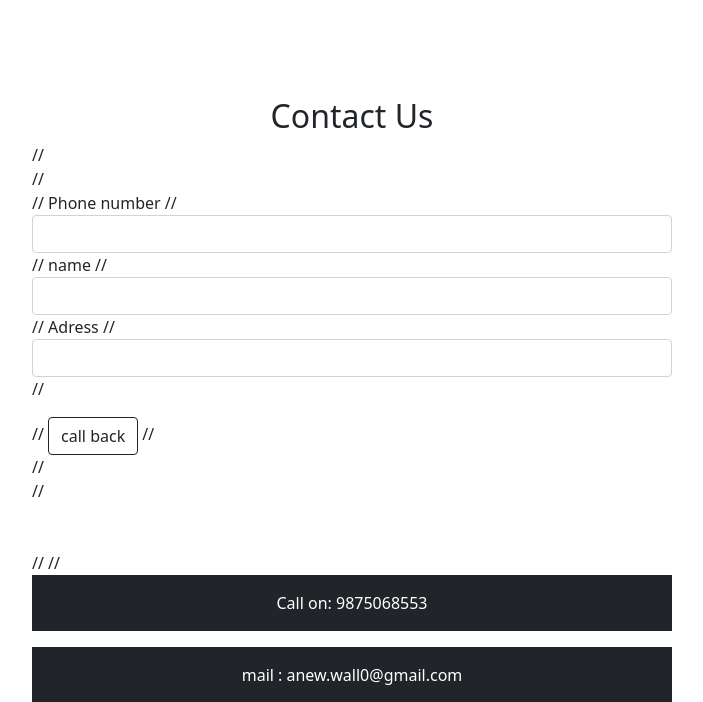
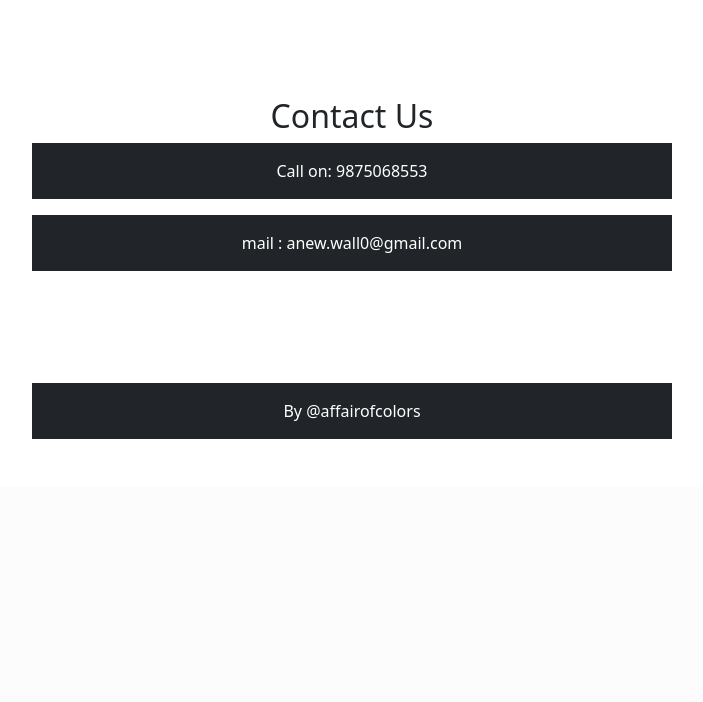
Before and after one commit to Sagardesai13/Anewwall, a PHP site: page / in a window 1280 px wide. Shown: the part 4185-4887 px from the top of the page, without its empty margins (288-991 px from the left). After the commit the page ends 4624 px from the top, so only its background shows below. Run offline with PHP 8.4, Linux system fonts and the light colour scheme.

Commit message:
contact us

```diff
--- a/index.php
+++ b/index.php
@@ -187,22 +187,7 @@
             <section class="my-5">
                 <div class="py-5">
                     <h2 class="text-center" id="contactus">Contact Us</h2>
-//                     <form action="userinfo.php" method="post">
-//                         <div class="form-group">
-//                             <label> Phone number </label>
-//                             <input type="text" name="mobile" autocomplete="off" class="form-control">
-//                             <label> name </label>
-//                             <input type="text" name="name" autocomplete="off" class="form-control">
-//                             <label> Adress </label>
-//                             <input type="text" name="adress" autocomplete="off" class="form-control">
-//                             <div class="pt-3 center">
-//                                 <button type="submit" class="btn  btn-outline-dark ">call back</button>
-//                             </div>
-//                         </div>
-//                 </div>
-//
-//                 </form>
-                <p class="p-3 bg-dark text-white text-center"> Call on: 9875068553</p>
+                 <p class="p-3 bg-dark text-white text-center"> Call on: 9875068553</p>
                 <p class="p-3 bg-dark text-white text-center">mail : anew.wall0@gmail.com</p>
         </div>
     </section>
```
